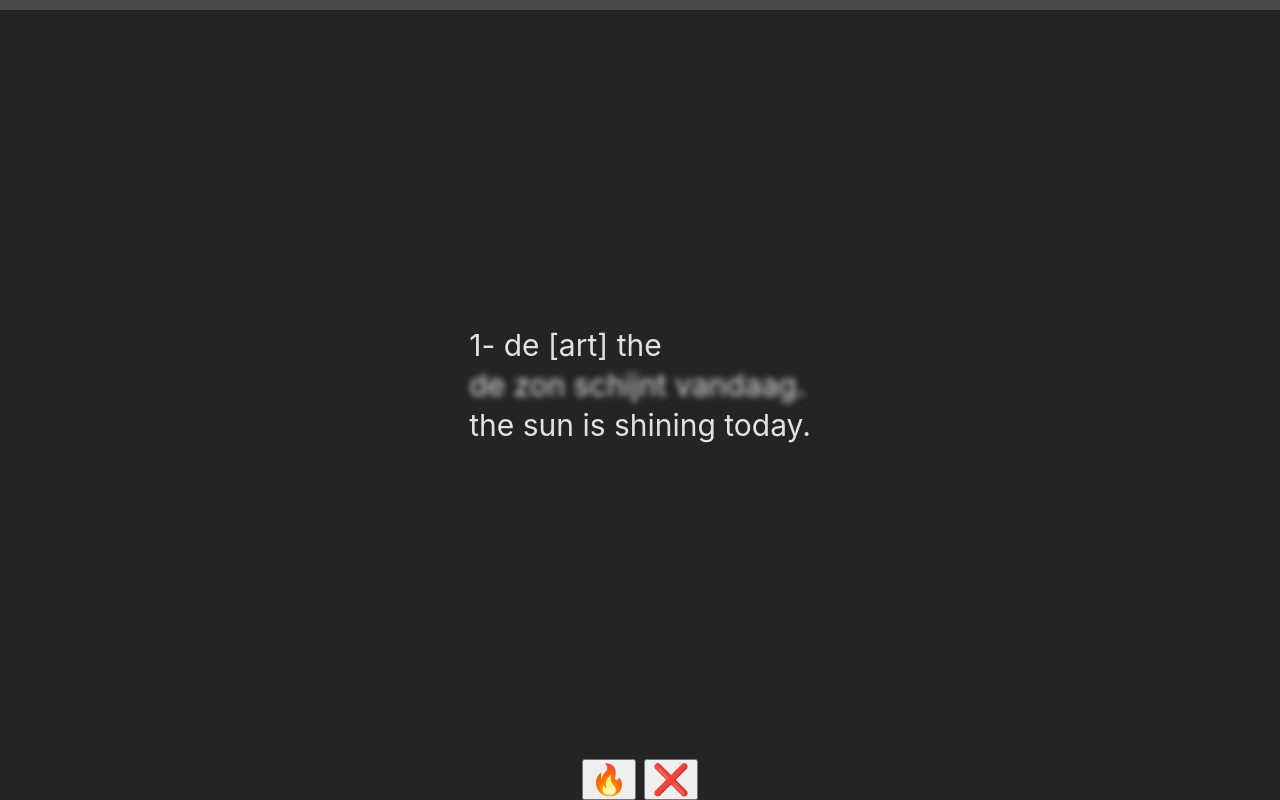
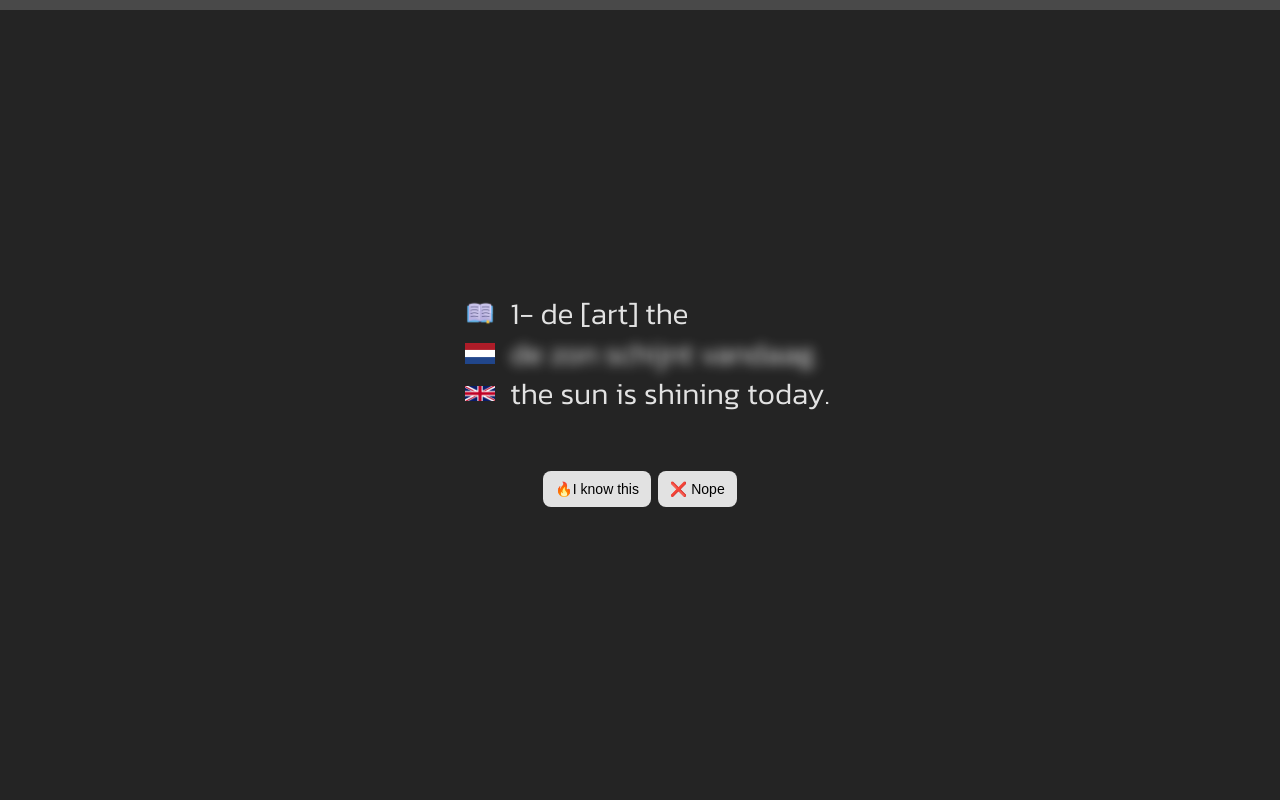
Before and after one commit to pixelgrid/2000words, a website built with Vite: page index.html in a window 1280 px wide. Built offline with nearby package versions, Linux system fonts and the light colour scheme.

Commit message:
Styles and images

```diff
--- a/main.js
+++ b/main.js
@@ -29,13 +29,13 @@ function render(){
     ${state.history.map(([index, correct]) => getHistoryTile(index, correct)).join("")}
     </header>
     <main>
-      <div id=word>${WORD.word}</div>
-      <div id=dutch class="${state.mode === MODES.DUTCH ? 'blurred' : ''}">${WORD.dutch}</div>
-      <div id=english class="${state.mode === MODES.ENGLISH ? 'blurred' : ''}">${WORD.english}</div>
+      <div id=word><img src="./assets/book.png" /> ${WORD.word}</div>
+      <div id=dutch><img src="./assets/nl.png" /> <span class="${state.mode === MODES.DUTCH ? 'blurred' : ''}">${WORD.dutch}</span></div>
+      <div id=english class="${state.mode === MODES.ENGLISH ? 'blurred' : ''}"><img src="./assets/gb.png" />${WORD.english}</div>
     </main>
     <footer>
-      <button class="outcome correct">🔥</button>
-      <button class="outcome wrong">❌</button>
+      <button class="outcome correct">🔥I know this</button>
+      <button class="outcome wrong">❌ Nope</button>
     </footer>
   `;
 }
--- a/style.css
+++ b/style.css
@@ -1,5 +1,6 @@
+@import url('https://fonts.googleapis.com/css2?family=Kanit:wght@300&display=swap');
 :root {
-  font-family: Inter, Avenir, Helvetica, Arial, sans-serif;
+  font-family: 'Kanit', sans-serif;
   font-size: 30px;
   line-height: 40px;
   font-weight: 400;
@@ -25,20 +26,42 @@ html, body, #app {
   display: flex;
   flex-flow: column;
   align-items: center;
-  justify-content: space-between;
+  justify-content: center;
+  gap: 50px;
 }
 header {
   width: 100vw;
   height: 10px;
   background-color: #494949;
   display: flex;
+  position: fixed;
+  top: 0;
+  left: 0;
 }
 .blurred {
-  filter: blur(3px);
+  filter: blur(6px);
 }
 footer button {
-  font-size: 1rem;
+  box-sizing: border-box;
+  color: #000000;
+  font-weight: 500;
+  align-items: center;
+  display: inline-flex;
+  flex-direction: row;
+  justify-content: center;
+  border: none;
+  outline: none;
+  box-shadow: none;
+  text-decoration: none;
+  appearance: none;
+  transition: background 200ms cubic-bezier(0, 0, 1, 1);
   cursor: pointer;
+  margin: 0;
+  font-size: 14px;
+  line-height: 16px;
+  border-radius: 8px;
+  padding: 10px 12px;
+  background-color: rgb(226, 226, 226);
 }
 .history {
   display: inline-block;
@@ -51,3 +74,11 @@ footer button {
 .history.wrong {
   background-color: red;
 }
+img {
+  width: 30px;
+  margin: 0 15px;
+}
+main > div {
+    display: flex;
+    align-items: center;
+}
```
Also changed, not shown: assets/book.png (added), assets/gb.png (added), assets/nl.png (added), assets/word.png (added).
